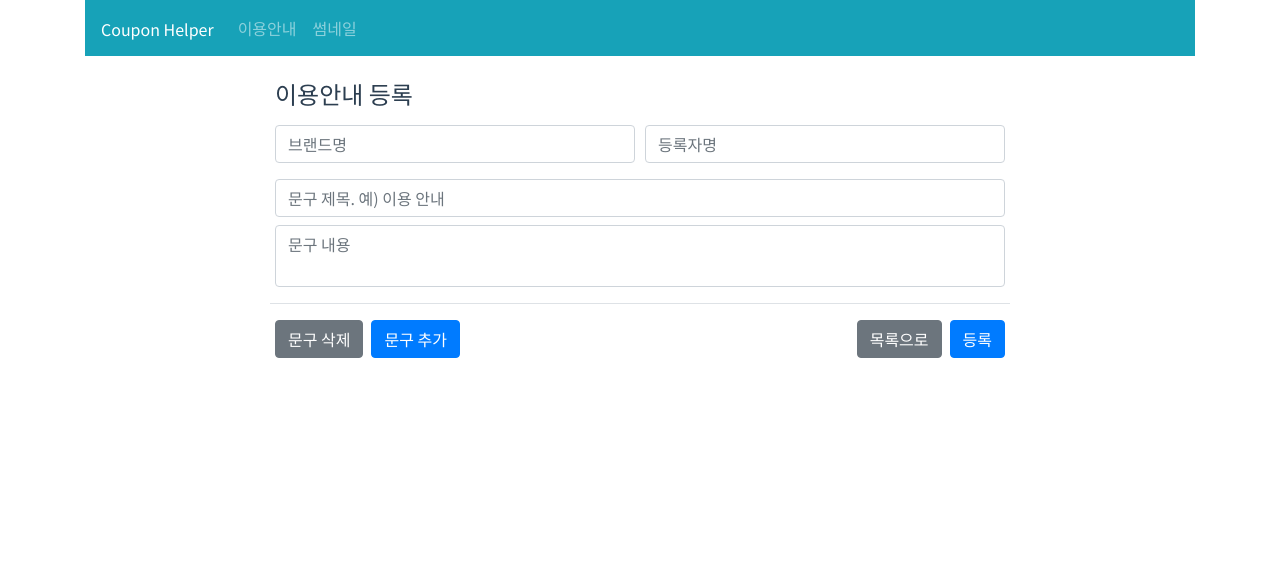
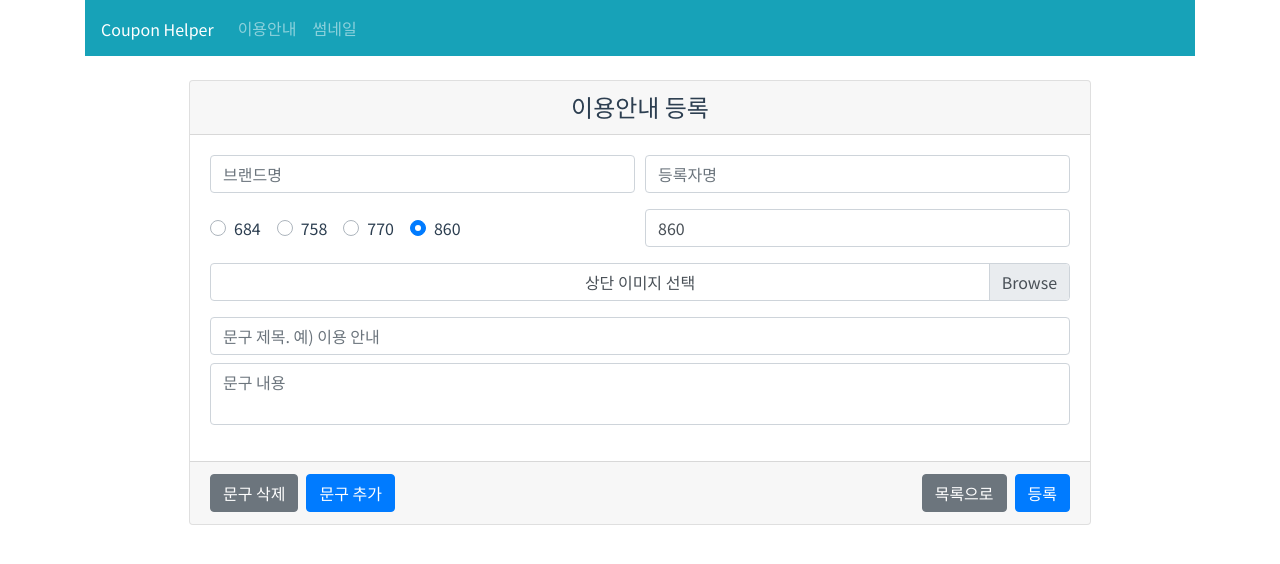
Before and after one commit to jjaekong/coupon_helper, a Vue app: page /guide/new in a window 1280 px wide. Shown: the top 564 px of the page. Built offline with nearby package versions, Linux system fonts and the light colour scheme.

Commit message:
이용안내 1차 완료(소스보기 제외)

```diff
--- a/src/views/Guide.vue
+++ b/src/views/Guide.vue
@@ -4,15 +4,28 @@
         <div class="steps border-bottom text-left">
             <b-container>
                 <b-row no-gutters>
-                    <b-col>
-                        <b-card class="border-left border-right rounded-0" style="border: 0; height: 8rem;">
+                    <b-col cols="4" class="border-left border-right">
+                        <b-card class="border-0" style="height: 8rem;" header-class="d-flex align-items-center">
+                            <template v-slot:header>
+                                <h6>문구/브랜드 <small class="text-muted">(alt + q)</small></h6>
+                                <b-btn size="sm" variant="link" class="ml-auto border-0 p-0 text-dark" to="/guide/new"><b>새로 추가</b></b-btn>
+                                <b-btn size="sm" variant="link" class="ml-3 border-0 p-0 text-dark" to="/guide/list"><b>목록</b></b-btn>
+                            </template>
+                            <b-form-group>
+                                <b-form-input list="brand-list" size="sm" accesskey="q" placeholder="브랜드명의 일부를 입력하고 선택하세요." v-model="brand" />
+                                <b-form-datalist id="brand-list" :options="brandOptions" />
+                            </b-form-group>
+                        </b-card>
+                    </b-col>
+                    <b-col class="border-right">
+                        <b-card class="border-0" style="height: 8rem;">
                             <template v-slot:header>
                                 <h6>넓이 <small class="text-muted">(alt + w, 화살표로 넓이 선택)</small></h6>
                             </template>
-                            <b-row no-gutters>
+                            <b-row no-gutters v-if="selectedBrand">
                                 <b-col cols="9" class="d-flex align-items-center">
                                     <b-form-group class="mb-0">
-                                        <b-form-radio-group v-model="width" size="sm">
+                                        <b-form-radio-group v-model="selectedBrand.width" size="sm">
                                             <b-form-radio :value="684" accesskey="w">684</b-form-radio>
                                             <b-form-radio :value="758" accesskey="w">758</b-form-radio>
                                             <b-form-radio :value="770" accesskey="w">770</b-form-radio>
@@ -22,46 +35,43 @@
                                 </b-col>
                                 <b-col>
                                     <b-form-group class="mb-0">
-                                        <b-form-input type="number" min="0" max="1028" v-model="width" style="width: 100%;" size="sm" />
+                                        <b-form-input type="number" min="0" max="1028" v-model="selectedBrand.width" style="width: 100%;" size="sm" />
                                     </b-form-group>
                                 </b-col>
                             </b-row>
+                            <b-card-text class="text-muted" v-else>먼저 브랜드를 선택하세요</b-card-text>
                         </b-card>
                     </b-col>
-                    <b-col>
-                        <b-card class="border-right rounded-0" style="border: 0; height: 8rem;" header-class="d-flex align-items-center">
-                            <template v-slot:header>
-                                <h6>문구 <small class="text-muted">(alt + q)</small></h6>
-                                <b-btn size="sm" variant="link" class="ml-auto border-0 p-0 text-dark" to="/guide/new"><b>새로 추가</b></b-btn>
-                                <b-btn size="sm" variant="link" class="ml-3 border-0 p-0 text-dark" to="/guide/list"><b>목록</b></b-btn>
-                            </template>
-                            <b-form-group>
-                                <b-form-input list="brand-list" size="sm" accesskey="q" placeholder="브랜드명의 일부를 입력하고 선택하세요." v-model="brand" />
-                                <b-form-datalist id="brand-list" :options="brandOptions" />
-                            </b-form-group>
-                        </b-card>
-                    </b-col>
-                    <b-col>
-                        <b-card class="border-right rounded-0" style="border: 0; height: 8rem;">
+                    <b-col class="border-right">
+                        <b-card class="border-0" style="height: 8rem;">
                             <template v-slot:header>
                                 <h6>상단 이미지 <small class="text-muted">(alt + t)</small></h6>
                             </template>
-                            <b-form-group class="mb-0">
-                                <b-form-file size="sm" accept="image/*" accesskey="t" :disabled="width <= 0 || selectedBrand == null" @input="selectBanner" />
+                            <b-form-group class="mb-0" v-if="selectedBrand">
+                                <b-form-file size="sm" accept="image/*" accesskey="t" @input="selectBanner" placeholder="상단 이미지 선택" />
                             </b-form-group>
+                            <b-card-text class="text-muted" v-else>먼저 브랜드를 선택하세요</b-card-text>
                         </b-card>
                     </b-col>
                 </b-row>
             </b-container>
         </div>
 
-        <b-container class="my-4" v-if="width > 0 && selectedBrand != null">
+        <b-container class="my-4" v-if="selectedBrand != null">
 
-            <b-card no-body class="mx-auto border-secondary" :style="'width: calc('+ width +'px + 2px + 1.25rem * 2); padding: 1.25rem'">
+            <b-card no-body class="mx-auto border-secondary" :style="'width: calc('+ selectedBrand.width +'px + 2px + 1.25rem * 2); padding: 1.25rem'">
 
                 <div class="preview text-left">
-                    <b-card-img :src="banner" v-if="banner" class="rounded-0" style="margin-bottom: 30px;" />
-                    <b-card-body class="guide py-0 position-relative" :style="'width: calc('+ width +'px); margin-bottom: 30px; padding-left: 20px; padding-right: 20px; border: 1px dashed #ccc;'" v-for="(guide, key) in selectedBrand.guides" :key="key">
+                    <b-card-body v-if="selectedBrand.banner" class="banner p-0 position-relative" :style="'width: calc('+ selectedBrand.width +'px); margin-bottom: 30px;'">
+                        <b-card-img :src="selectedBrand.banner" class="rounded-0" />
+                        <b-dropdown class="position-absolute" style="right:0; bottom: 0;" no-caret toggle-class="p-1 border-0" menu-class="shadow" size="sm" variant="link" right>
+                            <template v-slot:button-content>
+                                <b-icon icon="gear" variant="secondary" />
+                            </template>
+                            <b-dd-item style="font-size: .8rem;" @click="deleteBanner">상단 이미지 삭제</b-dd-item>
+                        </b-dropdown>
+                    </b-card-body>
+                    <b-card-body class="guide py-0 position-relative" :style="'width: calc('+ selectedBrand.width +'px); margin-bottom: 30px; padding-left: 20px; padding-right: 20px; border: 1px dashed #ccc;'" v-for="(guide, key) in selectedBrand.guides" :key="key">
                         <!-- <b-form-group class="mb-0">
                             <b-form-input type="text" class="border-0 px-0 rounded-0" style="border-bottom: 2px solid #2a2a2a !important; line-height: 45px; font-size: 22px; color: #2a2a2a; font-weight: 700;" v-model="guide.title" />
                         </b-form-group> -->
@@ -115,8 +125,6 @@ export default {
     name: 'guide',
     data: function() {
         return {
-            banner: null,
-            width: 860,
             brand: null,
             brands: [],
         }
@@ -136,6 +144,8 @@ export default {
         getGuides: function() {
             const db = firebase.firestore()
             db.collection('brands')
+                .where('deletedAt', '==', null)
+                .orderBy('title', 'asc')
                 .get()
                 .then((querySanp) => {
                     querySanp.docs.forEach(doc => {
@@ -172,7 +182,7 @@ export default {
                     //     // alert('이미지의 넓이가 '+self.selectedChannelWidth+'px 이 아닙니다.')
                     //     self.needConfirmTitlebar = true
                     // }
-                    this.banner = reader.result || null;
+                    this.selectedBrand.banner = reader.result || null;
                 }
                 image.remove()
 
@@ -221,7 +231,10 @@ export default {
 
             preview.querySelectorAll('.guide').forEach(section => {
                 section.style.border = '0px'
-                section.querySelector('.dropdown').style.display = 'none'
+            })
+
+            preview.querySelectorAll('.dropdown').forEach(dropdown => {
+                dropdown.style.display = 'none'
             })
 
             document.documentElement.scrollTop = 0
@@ -246,9 +259,12 @@ export default {
                         URL.revokeObjectURL(url);
                         a.remove()
 
+                        preview.querySelectorAll('.dropdown').forEach(dropdown => {
+                            dropdown.style.display = 'block'
+                        })
+
                         preview.querySelectorAll('.guide').forEach(section => {
                             section.style.border = '1px dashed #ccc'
-                            section.querySelector('.dropdown').style.display = 'block'
                         })
 
                         document.body.classList.remove('overflow-hidden')
@@ -257,6 +273,9 @@ export default {
                 }, "image/jpeg", 1)
             });
 
+        },
+        deleteBanner: function() {
+            this.selectedBrand.banner = null
         }
     }
 }
--- a/src/views/GuideEdit.vue
+++ b/src/views/GuideEdit.vue
@@ -1,13 +1,15 @@
 <template>
     <b-container class="py-4">
-        <b-row>
-            <b-col cols="8" class="text-left mx-auto">
-                <h4 class="mb-3">{{title}} 수정</h4>
-                <b-form @submit.prevent="editUsage">
+        <b-card no-body :style="'width: calc('+ width +'px + 1.25rem * 2 + 2px)'" class="mx-auto">
+            <b-card-header>
+                <b-card-title class="mb-0">{{title}} 수정</b-card-title>
+            </b-card-header>
+            <b-form @submit.prevent="editUsage">
+                <b-card-body>
                     <b-form-row>
                         <b-col>
                             <b-form-group>
-                                <b-form-input type="text" required placeholder="브랜드명" v-model="title" disabled />
+                                <b-form-input type="text" required placeholder="브랜드명" v-model="title" />
                             </b-form-group>
                         </b-col>
                         <b-col>
@@ -16,12 +18,38 @@
                             </b-form-group>
                         </b-col>
                     </b-form-row>
+                    <b-form-group>
+                        <b-form-row>
+                            <b-col class="d-flex align-items-center">
+                                <b-form-radio-group v-model="width">
+                                    <b-form-radio :value="684" accesskey="w">684</b-form-radio>
+                                    <b-form-radio :value="758" accesskey="w">758</b-form-radio>
+                                    <b-form-radio :value="770" accesskey="w">770</b-form-radio>
+                                    <b-form-radio :value="860" accesskey="w">860</b-form-radio>
+                                </b-form-radio-group>
+                            </b-col>
+                            <b-col>
+                                <b-form-input type="number" required placeholder="넓이 직접 입력" v-model="width" />
+                            </b-col>
+                        </b-form-row>
+                    </b-form-group>
+                    <b-form-group>
+                        <b-form-file placeholder="상단 이미지 선택" @input="selectBanner" accept="image/*" />
+                        <b-card-img :src="banner" v-if="banner" class="rounded-0 mt-3" />
+                        <b-row v-if="banner">
+                            <b-col class="text-right">
+                                <b-btn size="sm" variant="link" class="px-0" @click="deleteBanner">상단 이미지 삭제</b-btn>
+                            </b-col>
+                        </b-row>
+                    </b-form-group>
                     <b-form-group v-for="(guide, key) in guides" :key="key">
                         <b-form-input class="mb-2" type="text" placeholder="문구 제목. 예) 이용 안내" v-model="guide.title" required />
                         <b-form-textarea class="overflow-hidden" row="5" max-rows="100" placeholder="문구 내용" v-model="guide.text" required wrap="hard" />
                     </b-form-group>
-                    <b-form-row class="pt-3 border-top">
-                        <b-col>
+                </b-card-body>
+                <b-card-footer>
+                    <b-form-row>
+                        <b-col class="text-left">
                             <b-btn class="mr-2" @click="removeGuide()" variant="secondary">문구 삭제</b-btn>
                             <b-btn class="mr-2" @click="addGuide()" variant="primary">문구 추가</b-btn>
                         </b-col>
@@ -31,9 +59,9 @@
                             <b-btn class="ml-2" type="submit" variant="primary">수정</b-btn>
                         </b-col>
                     </b-form-row>
-                </b-form>
-            </b-col>
-        </b-row>
+                </b-card-footer>
+            </b-form>
+        </b-card>
     </b-container>
 </template>
 
@@ -45,6 +73,8 @@ export default {
     name: 'guide-edit',
     data: function() {
         return {
+            banner: null,
+            width: 860,
             title: null,
             editor: null,
             guides: [
@@ -62,9 +92,6 @@ export default {
         gotoList: function() {
             this.$router.go(-1)
         },
-        deleteGuides: function() {
-            console.log('deleteGuides')
-        },
         getGuides: function() {
             firebase.firestore().collection('brands').doc(this.$route.params.id)
                 .get()
@@ -72,6 +99,8 @@ export default {
                     if (docSnap.exists) {
                         let data = docSnap.data()
                         this.title = data.title
+                        this.banner = data.banner
+                        this.width = data.width
                         this.guides = data.guides
                     }
                 })
@@ -91,12 +120,16 @@ export default {
 
             db.collection('brands').doc(this.$route.params.id)
                 .set({
+                    banner: this.banner,
+                    width: this.width,
                     title: this.title,
                     editor: this.editor,
                     guides: this.guides,
                     updatedAt: firebase.firestore.FieldValue.serverTimestamp()
                 }, { merge: true }).then(() => {
                     db.collection('brands').doc(this.$route.params.id).collection('histories').add({
+                        banner: this.banner,
+                        width: this.width,
                         title: this.title,
                         editor: this.editor,
                         guides: this.guides,
@@ -110,6 +143,49 @@ export default {
             }).catch((error) => {
                 console.log(error)
             })
+        },
+        selectBanner: function(file) {
+            // 파일이 선택되었는지
+            if (!file) {
+                return false;
+            }
+            // 선택한 파일이 이미지인지
+            if (file.type.indexOf("image") < 0) {
+                alert('이미지를 선택하세요.');
+                return false;
+            }
+            // 선택한 이미지 읽어와서 화면에 출력하기
+            const reader = new FileReader()
+
+            reader.readAsDataURL(file)
+            reader.addEventListener("load", () => {
+                const image = new Image()
+                image.src = reader.result
+                image.onload = () => {
+                    this.banner = reader.result || null;
+                }
+                image.remove()
+
+            }, false)
+
+        },
+        deleteBanner: function() {
+            this.banner = null
+        },
+        deleteGuides: function() {
+            if (confirm('정말 삭제하시겠습니까?')) {
+                firebase.firestore().collection('brands').doc(this.$route.params.id)
+                    .set({
+                        deletedAt: firebase.firestore.FieldValue.serverTimestamp()
+                    }, { merge: true })
+                    .then(() => {
+                        alert('삭제하였습니다.')
+                        this.$router.push('/')
+                    })
+                    .catch((error) => {
+                        alert(`오류 발생: ${error.message} (${error.code})`)
+                    })
+            }
         }
     }
 }
--- a/src/views/GuideList.vue
+++ b/src/views/GuideList.vue
@@ -56,6 +56,7 @@ export default {
         getList: function() {
             this.items = []
             firebase.firestore().collection('brands')
+                .where('deletedAt', '==', null)
                 .orderBy('title', 'asc')
                 .get()
                 .then((querySnap) => {
--- a/src/views/GuideNew.vue
+++ b/src/views/GuideNew.vue
@@ -1,9 +1,11 @@
 <template>
     <b-container class="py-4">
-        <b-row>
-            <b-col cols="8" class="text-left mx-auto">
-                <h4 class="mb-3">이용안내 등록</h4>
-                <b-form @submit.prevent="addUsage">
+        <b-card no-body :style="'width: calc('+ width +'px + 1.25rem * 2 + 2px)'" class="mx-auto">
+            <b-form @submit.prevent="addUsage">
+                <b-card-header>
+                    <b-card-title class="mb-0">이용안내 등록</b-card-title>
+                </b-card-header>
+                <b-card-body :style="'width: calc('+ width +'px + 1.25rem * 2)'">
                     <b-form-row>
                         <b-col>
                             <b-form-group>
@@ -16,12 +18,38 @@
                             </b-form-group>
                         </b-col>
                     </b-form-row>
+                    <b-form-group>
+                        <b-form-row>
+                            <b-col class="d-flex align-items-center">
+                                <b-form-radio-group v-model="width">
+                                    <b-form-radio :value="684" accesskey="w">684</b-form-radio>
+                                    <b-form-radio :value="758" accesskey="w">758</b-form-radio>
+                                    <b-form-radio :value="770" accesskey="w">770</b-form-radio>
+                                    <b-form-radio :value="860" accesskey="w">860</b-form-radio>
+                                </b-form-radio-group>
+                            </b-col>
+                            <b-col>
+                                <b-form-input type="number" required placeholder="넓이 직접 입력" v-model="width" />
+                            </b-col>
+                        </b-form-row>
+                    </b-form-group>
+                    <b-form-group>
+                        <b-form-file placeholder="상단 이미지 선택" @input="selectBanner" accept="image/*" />
+                        <b-card-img :src="banner" v-if="banner" class="rounded-0 mt-3" />
+                        <b-row v-if="banner">
+                            <b-col class="text-right">
+                                <b-btn size="sm" variant="link" class="px-0" @click="deleteBanner">상단 이미지 삭제</b-btn>
+                            </b-col>
+                        </b-row>
+                    </b-form-group>
                     <b-form-group v-for="(guide, key) in guides" :key="key">
                         <b-form-input class="mb-2" type="text" placeholder="문구 제목. 예) 이용 안내" v-model="guide.title" required />
                         <b-form-textarea class="overflow-hidden" row="5" max-rows="100" placeholder="문구 내용" v-model="guide.text" required wrap="hard" />
                     </b-form-group>
-                    <b-form-row class="pt-3 border-top">
-                        <b-col>
+                </b-card-body>
+                <b-card-footer>
+                    <b-form-row>
+                        <b-col class="text-left">
                             <b-btn class="mr-2" @click="removeGuide()" variant="secondary">문구 삭제</b-btn>
                             <b-btn class="mr-2" @click="addGuide()" variant="primary">문구 추가</b-btn>
                         </b-col>
@@ -30,9 +58,9 @@
                             <b-btn class="ml-2" type="submit" variant="primary">등록</b-btn>
                         </b-col>
                     </b-form-row>
-                </b-form>
-            </b-col>
-        </b-row>
+                </b-card-footer>
+            </b-form>
+        </b-card>
     </b-container>
 </template>
 
@@ -44,7 +72,9 @@ export default {
     name: 'guide-new',
     data: function() {
         return {
+            banner: null,
             title: null,
+            width: 860,
             writer: null,
             guides: [
                 {
@@ -72,16 +102,21 @@ export default {
             const db = firebase.firestore()
 
             db.collection('brands').add({
+                banner: this.banner,
+                width: this.width,
                 title: this.title,
                 writer: this.writer,
                 guides: this.guides,
-                createdAt: firebase.firestore.FieldValue.serverTimestamp()
+                createdAt: firebase.firestore.FieldValue.serverTimestamp(),
+                deletedAt: null,
             }).then((doc) => {
                 db.collection('brands').doc(doc.id).collection('histories').add({
+                    banner: this.banner,
+                    width: this.width,
                     title: this.title,
                     writer: this.writer,
                     guides: this.guides,
-                    createdAt: firebase.firestore.FieldValue.serverTimestamp()
+                    createdAt: firebase.firestore.FieldValue.serverTimestamp(),
                 }).then(() => {
                     this.$router.push('/')
                 }).catch((error) => {
@@ -91,6 +126,34 @@ export default {
             }).catch((error) => {
                 console.log(error)
             })
+        },
+        selectBanner: function(file) {
+            // 파일이 선택되었는지
+            if (!file) {
+                return false;
+            }
+            // 선택한 파일이 이미지인지
+            if (file.type.indexOf("image") < 0) {
+                alert('이미지를 선택하세요.');
+                return false;
+            }
+            // 선택한 이미지 읽어와서 화면에 출력하기
+            const reader = new FileReader()
+
+            reader.readAsDataURL(file)
+            reader.addEventListener("load", () => {
+                const image = new Image()
+                image.src = reader.result
+                image.onload = () => {
+                    this.banner = reader.result || null;
+                }
+                image.remove()
+
+            }, false)
+
+        },
+        deleteBanner: function() {
+            this.banner = null
         }
     }
 }
```
